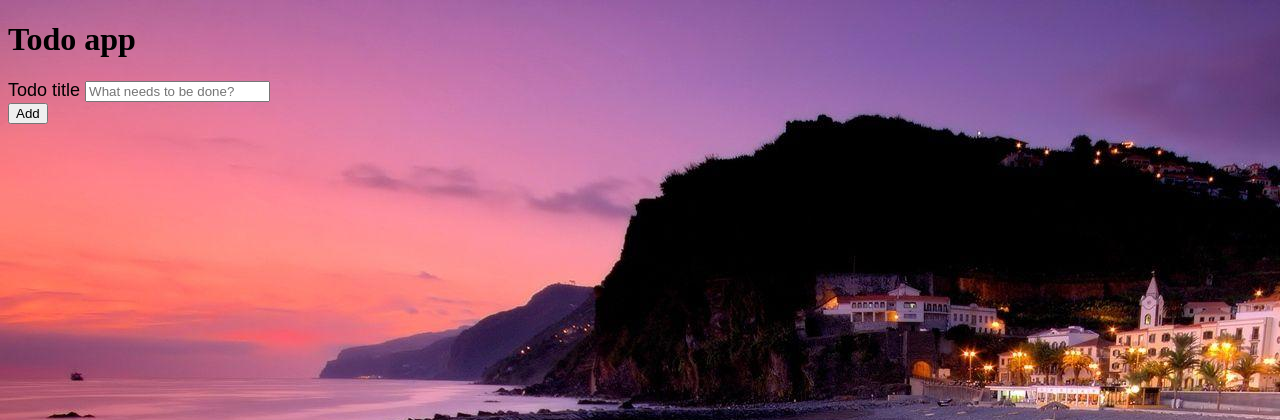
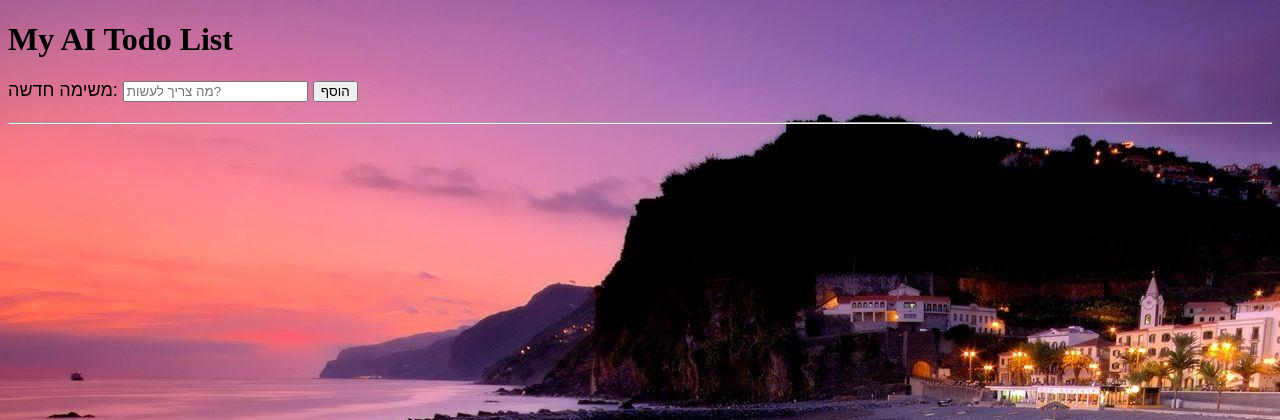
Before and after one commit to oran123412/new_flask2, a Flask app: page / in a window 1280 px wide. Shown: the top 420 px of the page. Run offline with Flask 3, Linux system fonts and the light colour scheme.

```diff
--- a/app.py
+++ b/app.py
@@ -1,73 +1,68 @@
 from flask import Flask, render_template, request, redirect, url_for
 from flask_sqlalchemy import SQLAlchemy
+from textblob import TextBlob
 import os
+
 app = Flask(__name__)
-app.config['SQLALCHEMY_DATABASE_URI'] = 'mysql+pymysql://{}:{}@{}/{}'.format(
-    os.getenv('DB_USER', 'root'),
-    os.getenv('DB_PASSWORD', '12345'),
-    os.getenv('DB_HOST', 'mysql'),
-    os.getenv('DB_NAME', 'flask')
-)
-db = SQLAlchemy(app)
-app.config['SQLALCHEMY_DATABASE_URI'] = 'mysql+pymysql://flask:password@mysql/flask'
 
 
-# Run server:
-# First method: python app.py (app.run needs to be included, like the if statement below)
-# Second method: flask run (after exporting 2 env variables:
-# export FLASK_ENV=development, export FLASK_APP=app.py)
+app.config['SQLALCHEMY_DATABASE_URI'] = 'mysql+pymysql://flask:password@127.0.0.1/flask'
+db = SQLAlchemy(app)
+
 class Todo(db.Model):
     id = db.Column(db.Integer, primary_key=True)
     title = db.Column(db.String(100))
     complete = db.Column(db.Boolean)
+    motivation = db.Column(db.String(500))
 
-# create the DB on demand
-@app.before_first_request
-def create_tables():
+with app.app_context():
     db.create_all()
 
 @app.route('/', methods=["GET"])
 def index():
-    print("index")
     t = Todo.query.all()
     return render_template("index.html", list_todo=t)
 
 @app.route('/add', methods=["POST"])
 def add():
-    if request.is_json:
-        data = request.get_json()
-        title = data.get("title")
+    title = request.form.get("title")
+    if not title:
+        return redirect(url_for("index"))
+
+
+    blob = TextBlob(title)
+    sentiment = blob.sentiment.polarity
+
+
+    if sentiment > 0.3:
+        motivation_text = "נשמע כמו משימה חיובית! תמשיך עם האנרגיה הזו 🌟"
+    elif sentiment < -0.1:
+        motivation_text = "זו נראית משימה מאתגרת, אבל קטן עליך! 💪"
+    elif len(title) > 20:
+        motivation_text = "וואו, זו משימה מפורטת. בוא נפרק אותה לצעדים קטנים 🧩"
     else:
-        title = request.form.get("title")
+        motivation_text = "עוד צעד בדרך ליעד שלך. קדימה! 🚀"
 
-    if not title:
-        return {"error": "no title"}, 400
-
-    new_todo = Todo(title=title, complete=False)
+    new_todo = Todo(title=title, complete=False, motivation=motivation_text)
     db.session.add(new_todo)
     db.session.commit()
-
-    if request.is_json:
-        return {"message": "added successfully", "title": title}, 200
     return redirect(url_for("index"))
-
 
 @app.route('/update/<int:todo_id>')
 def update(todo_id):
-    todo = Todo.query.filter_by(id=todo_id).first()
-    todo.complete = not todo.complete
-    db.session.commit()
+    todo = Todo.query.get(todo_id)
+    if todo:
+        todo.complete = not todo.complete
+        db.session.commit()
     return redirect(url_for("index"))
 
 @app.route('/delete/<int:todo_id>')
 def delete(todo_id):
-    todo = Todo.query.filter_by(id=todo_id).first()
-    db.session.delete(todo)
-    db.session.commit()
+    todo = Todo.query.get(todo_id)
+    if todo:
+        db.session.delete(todo)
+        db.session.commit()
     return redirect(url_for("index"))
 
 if __name__ == "__main__":
-    #db.create_all()
-    app.run(host=os.getenv('IP', '0.0.0.0'), debug=True)
-    # app.run(host=os.getenv('IP', '0.0.0.0'), debug=True,
-    #         port=int(os.getenv('PORT', 4444)))
+    app.run(host='0.0.0.0', debug=True)
--- /dev/null
+++ b/reset.py
@@ -0,0 +1,6 @@
+from app import app, db
+
+with app.app_context():
+    db.drop_all()   # זה ימחק את כל הטבלאות הישנות
+    db.create_all() # זה ייצור אותן מחדש עם העמודה של ה-AI
+    print("בסיס הנתונים עודכן בהצלחה! ✅")
--- a/templates/index.html
+++ b/templates/index.html
@@ -1,26 +1,42 @@
 {% extends 'base.html' %}
 {% block head %}
-<title>Todo app</title>
+<title>Todo app with AI</title>
 {% endblock %}
 
 {% block body %}
-<h1>Todo app</h1>
+<h1>My AI Todo List </h1>
+
 <div class="box">
-    <form action="/add" method="post">
-        <label for="title">Todo title</label>
-        <input type="text" name="title" placeholder="What needs to be done?"><br>
-        <button type="submit">Add</button>
+
+    <form action="/add" method="post" style="margin-bottom: 20px;">
+        <label for="title">משימה חדשה:</label>
+        <input type="text" name="title" placeholder="מה צריך לעשות?">
+        <button type="submit">הוסף </button>
     </form>
 
+    <hr>
+
+
     {% for todo in list_todo %}
-        <p>{{ todo.id }} | {{ todo.title }}</p>
-        {% if todo.complete %}
-        <span>Complete</span>
-        {% else %}
-            <span>Not complete</span>
-        {% endif %}
-        <a href="/update/{{ todo.id }}">Update</a>
-        <a href="/delete/{{ todo.id }}">Delete</a>
+        <div style="margin-bottom: 20px; border-bottom: 1px solid #eee; padding-bottom: 10px;">
+            <p>
+                <strong>#{{ todo.title }}</strong>
+                {% if todo.complete %}
+                    <span style="color: green;">(בוצע ✅)</span>
+                {% else %}
+                    <span style="color: red;">(בתהליך ⏳)</span>
+                {% endif %}
+            </p>
+
+
+            <p style="color: #555; font-style: italic; background-color: #f9f9f9; padding: 5px; border-right: 3px solid #007bff;">
+                💡 {{ todo.motivation }}
+            </p>
+
+
+            <a href="/update/{{ todo.id }}">בצע/בטל</a> |
+            <a href="/delete/{{ todo.id }}" style="color: red;">מחק משימה</a>
+        </div>
     {% endfor %}
 </div>
 {% endblock %}
```
Also changed, not shown: .github/workflows/ci.yml.
